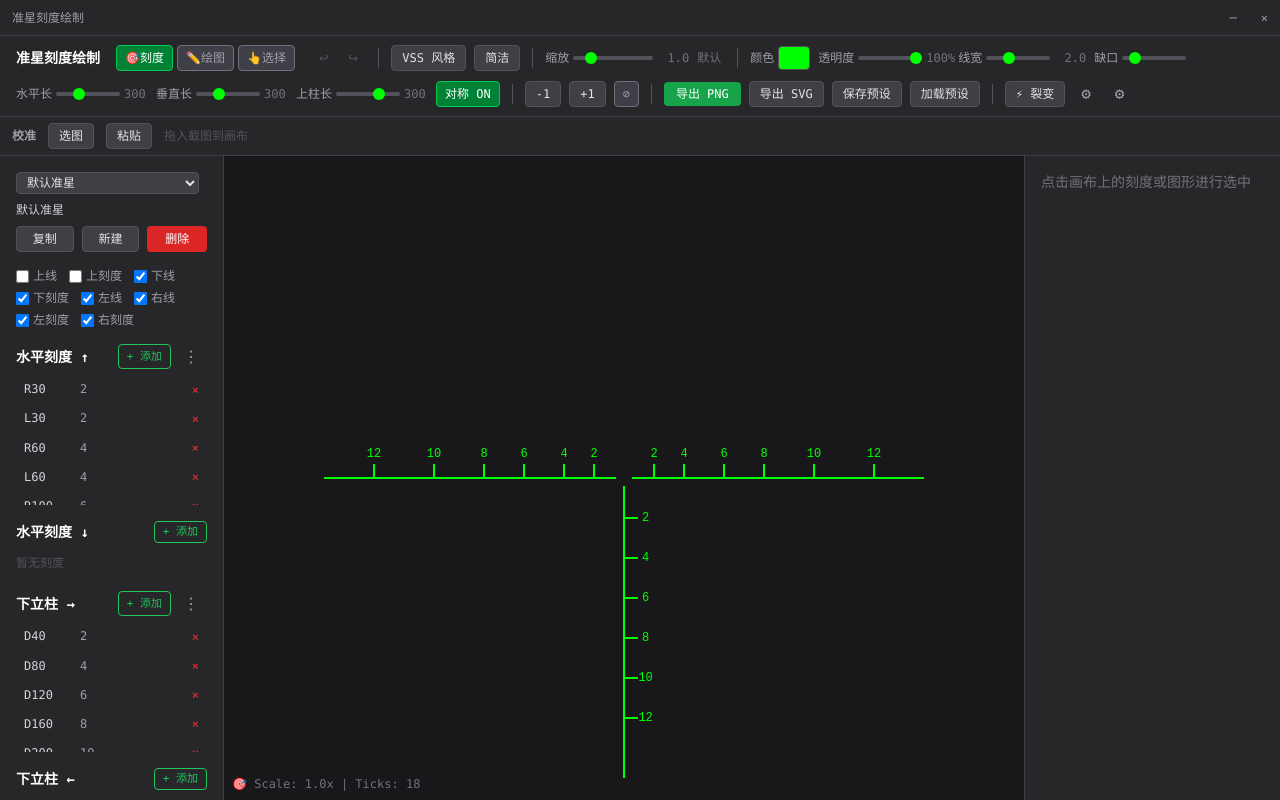
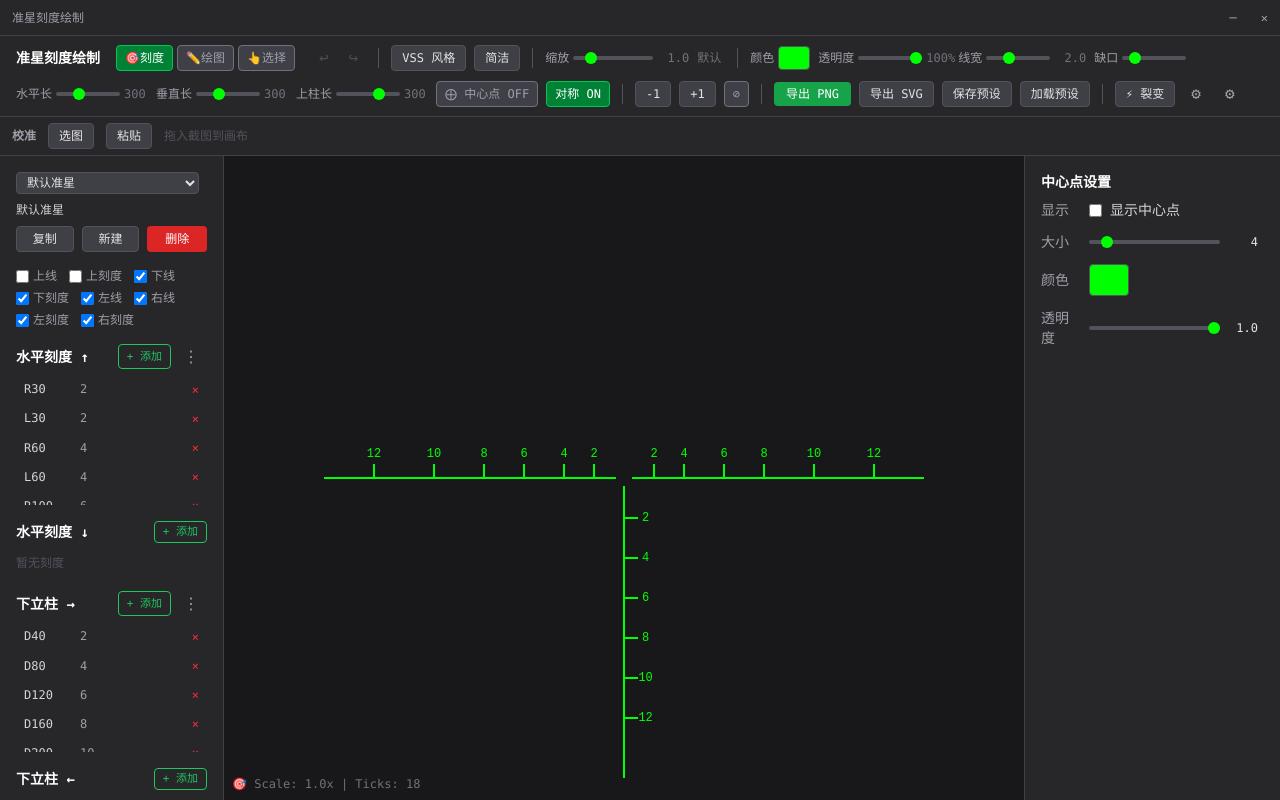
Before and after one commit to lnsjcr0873/crosshair-app, a React (Vite) app: page / in a window 1280 px wide. Built offline with nearby package versions, Linux system fonts and the light colour scheme.

Commit message:
feat: 中心点 - 显示/大小/颜色/透明度 可配置

```diff
--- a/package.json
+++ b/package.json
@@ -1,7 +1,7 @@
 {
   "name": "crosshair-app",
   "private": true,
-  "version": "0.1.0",
+  "version": "0.3.5",
   "type": "module",
   "scripts": {
     "dev": "vite",
--- a/src-tauri/tauri.conf.json
+++ b/src-tauri/tauri.conf.json
@@ -1,7 +1,7 @@
 {
   "$schema": "https://raw.githubusercontent.com/tauri-apps/tauri/dev/crates/tauri-config-schema/schema.json",
   "productName": "准星刻度绘制",
-  "version": "0.1.0",
+  "version": "0.3.5",
   "identifier": "com.crosshair.app",
   "build": {
     "beforeDevCommand": "npm run dev",
--- a/src/components/TickPropertyPanel.tsx
+++ b/src/components/TickPropertyPanel.tsx
@@ -159,6 +159,42 @@ function DrawingPropertyPanel() {
   )
 }
 
+function CenterDotPanel() {
+  const config = useCrosshairStore((s) => s.config)
+  const updateConfig = useCrosshairStore((s) => s.updateConfig)
+
+  return (
+    <div className="p-4 space-y-3 text-sm">
+      <h3 className="text-white font-semibold mb-2">中心点设置</h3>
+
+      <PropRow label="显示">
+        <label className="flex items-center gap-2 cursor-pointer text-zinc-300">
+          <input type="checkbox" checked={config.showCenterDot}
+            onChange={(e) => updateConfig({ showCenterDot: e.target.checked })}
+            className="accent-green-500" />
+          显示中心点
+        </label>
+      </PropRow>
+
+      <PropRow label="大小">
+        <SliderInput value={config.centerDotSize} min={1} max={30} step={1}
+          onChange={(v) => updateConfig({ centerDotSize: v })} />
+      </PropRow>
+
+      <PropRow label="颜色">
+        <input type="color" value={config.centerDotColor}
+          onChange={(e) => updateConfig({ centerDotColor: e.target.value })}
+          className="w-10 h-8 bg-transparent border-0 cursor-pointer" />
+      </PropRow>
+
+      <PropRow label="透明度">
+        <SliderInput value={config.centerDotAlpha} min={0} max={1} step={0.05}
+          onChange={(v) => updateConfig({ centerDotAlpha: v })} />
+      </PropRow>
+    </div>
+  )
+}
+
 export default function TickPropertyPanel() {
   const selectedTickId = useCrosshairStore((s) => s.selectedTickId)
   const selectedDrawingElementId = useCrosshairStore((s) => s.selectedDrawingElementId)
@@ -176,11 +212,7 @@ export default function TickPropertyPanel() {
   const tick = config.ticks.find((t) => t.id === selectedTickId)
 
   if (!tick) {
-    return (
-      <div className="p-4 text-zinc-500 text-sm">
-        点击画布上的刻度或图形进行选中
-      </div>
-    )
+    return <CenterDotPanel />
   }
 
   return (
--- a/src/components/Toolbar.tsx
+++ b/src/components/Toolbar.tsx
@@ -209,6 +209,13 @@ export default function Toolbar() {
       </div>
 
       <button
+        onClick={() => updateConfig({ showCenterDot: !config.showCenterDot })}
+        className={`text-xs px-2 py-1 rounded border ${config.showCenterDot ? 'bg-green-700 border-green-500 text-white' : 'bg-zinc-700 border-zinc-500 text-zinc-400'}`}
+      >
+        ⨁ 中心点 {config.showCenterDot ? 'ON' : 'OFF'}
+      </button>
+
+      <button
         onClick={() => setSymmetricMode(!symmetricMode)}
         className={`text-xs px-2 py-1 rounded border ${symmetricMode ? 'bg-green-700 border-green-500 text-white' : 'bg-zinc-700 border-zinc-500 text-zinc-400'}`}
         title="同步编辑水平刻度的对称侧"
--- a/src/engine/actions.ts
+++ b/src/engine/actions.ts
@@ -103,6 +103,9 @@ export function generateSvg(config: CrosshairConfig): string {
         break
     }
   }
+  if (config.showCenterDot) {
+    lines.push(`<circle cx="${cx}" cy="${cy}" r="${config.centerDotSize}" fill="${esc(config.centerDotColor)}" opacity="${config.centerDotAlpha}"/>`)
+  }
   return `<svg xmlns="http://www.w3.org/2000/svg" width="${w}" height="${h}" viewBox="0 0 ${w} ${h}">${lines.join('')}</svg>`
 }
 
--- a/src/engine/preset.ts
+++ b/src/engine/preset.ts
@@ -20,6 +20,10 @@ function createPreset(name: string, ticks: TickMark[]): CrosshairConfig {
     showRightLine: true,
     showLeftTicks: true,
     showRightTicks: true,
+    showCenterDot: false,
+    centerDotSize: 4,
+    centerDotColor: '#00ff00',
+    centerDotAlpha: 1,
     ticks,
   }
 }
--- a/src/engine/renderer.ts
+++ b/src/engine/renderer.ts
@@ -105,6 +105,17 @@ export function renderCrosshair(
     if (!el.visible) continue
     const isSelected = el.id === selectedElementId
     drawElement(ctx, el, isSelected)
+  }
+
+  // center dot (topmost)
+  if (config.showCenterDot) {
+    ctx.save()
+    ctx.globalAlpha = config.centerDotAlpha
+    ctx.fillStyle = config.centerDotColor
+    ctx.beginPath()
+    ctx.arc(0, 0, config.centerDotSize, 0, Math.PI * 2)
+    ctx.fill()
+    ctx.restore()
   }
 
   ctx.restore()
--- a/src/engine/types.ts
+++ b/src/engine/types.ts
@@ -92,6 +92,10 @@ export interface CrosshairConfig {
   showRightLine: boolean
   showLeftTicks: boolean
   showRightTicks: boolean
+  showCenterDot: boolean
+  centerDotSize: number
+  centerDotColor: string
+  centerDotAlpha: number
   referenceImage?: ReferenceImage
   ticks: TickMark[]
   drawingElements?: DrawingElement[]
@@ -175,6 +179,10 @@ export function createDefaultConfig(): CrosshairConfig {
     showRightLine: true,
     showLeftTicks: true,
     showRightTicks: true,
+    showCenterDot: false,
+    centerDotSize: 4,
+    centerDotColor: '#00ff00',
+    centerDotAlpha: 1,
     ticks: [],
     drawingElements: [],
     fissionConfig: defaultFissionConfig(),
```
